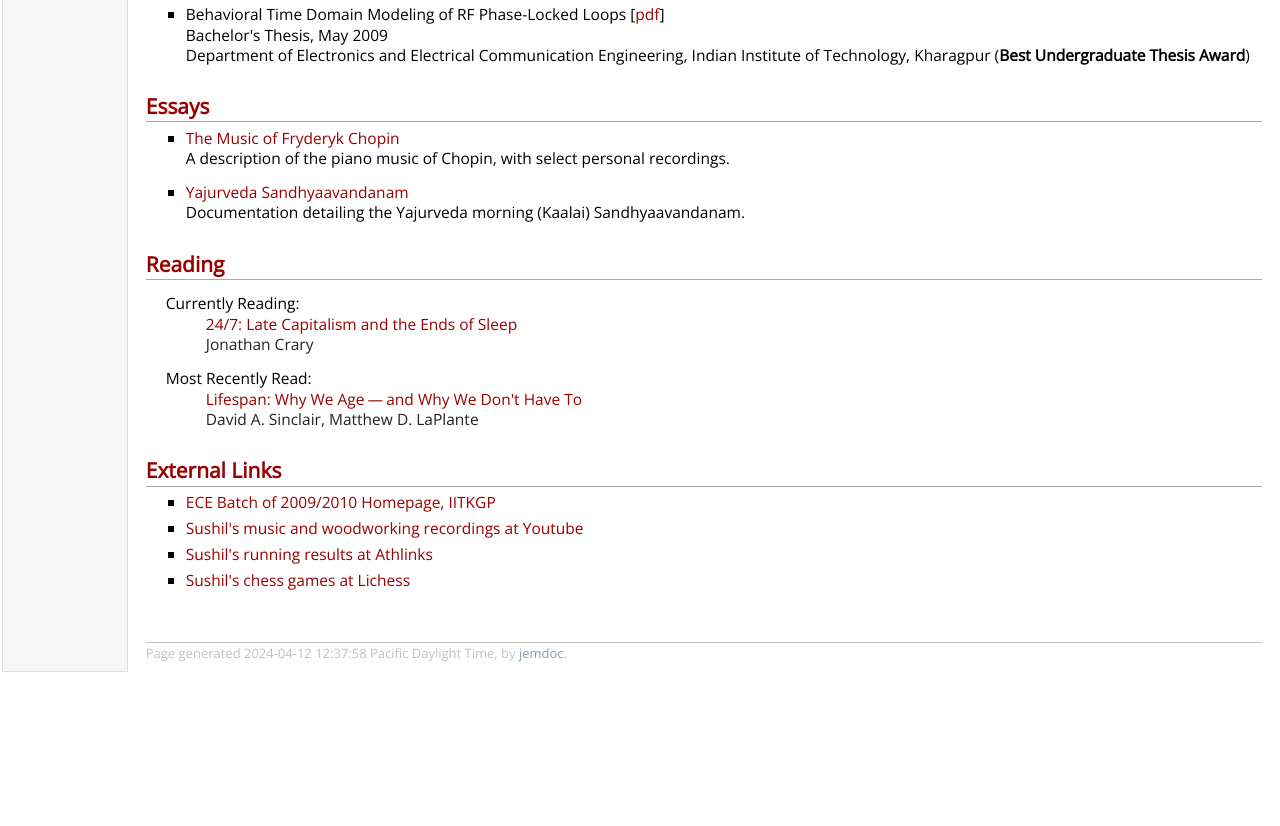
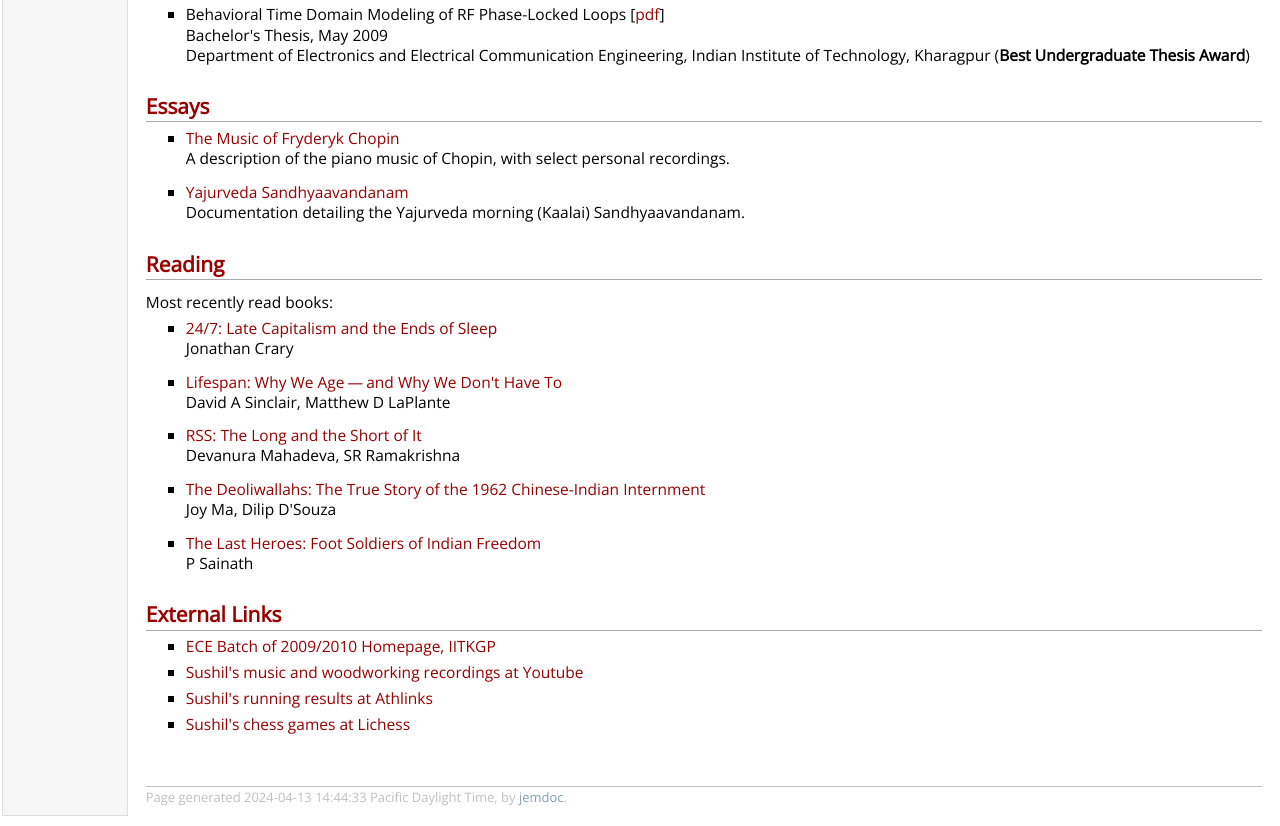
Before and after one commit to sushilsub/sushilsub.github.io, a plain HTML site: page index.html in a window 1280 px wide. Shown: the part 1848-2674 px from the top of the page. Before the commit the page ends 2530 px from the top, so only its background shows below. Drawn offline with nearby package versions, Linux system fonts and the light colour scheme.

Commit message:
Modified Reading Section

```diff
--- a/index.html
+++ b/index.html
@@ -44,7 +44,7 @@ scientist at <a href="https://www.intel.com/content/www/us/en/research/overview.
 <a href="https://www.iitkgp.ac.in/department/EC">Department of Electronics and Electrical Communication Engineering</a>
 at <a href="https://www.iitkgp.ac.in/">Indian Institute of Technology, Kharagpur</a>. I am from <a href="https://en.wikipedia.org/wiki/Bengaluru">Bengaluru</a>. </p>
 <p><h2 id="publications"><b>Publications</b></h2> </p>
-<p>For a list that include patents and abstracts, see my <a href="https://scholar.google.com/citations?user=T8kH4TEAAAAJ&amp;amp;hl=en">Google Scholar</a> profile. </p>
+<p>For a list that includes patents and abstracts, see my <a href="https://scholar.google.com/citations?user=T8kH4TEAAAAJ&amp;amp;hl=en">Google Scholar</a> profile. </p>
 <h3>Journal Papers</h3>
 <ul>
 <li><p>A Fully Integrated Cryo-CMOS SoC for State Manipulation, Readout, and High-Speed Gate Pulsing of Spin Qubits [<a href="https://ieeexplore.ieee.org/abstract/document/9583615">pdf</a>] <br />
@@ -140,28 +140,42 @@ Department of Electronics and Electrical Communication Engineering, Indian Insti
 </ul>
 <p><h2 id="essays"><b>Essays</b></h2></p>
 <ul>
-<li><p><a href="https://www.sushilsubramanian.com/chopin.html">The Music of Fryderyk Chopin</a>
-<br /> A description of the piano music of Chopin, with select personal recordings.</p>
+<li><p><a href="https://www.sushilsubramanian.com/chopin.html">The Music of Fryderyk Chopin</a> <br />
+A description of the piano music of Chopin, with select personal recordings.</p>
 </li>
 </ul>
 <ul>
-<li><p><a href="https://www.sushilsubramanian.com/sandhyaavandanam.html">Yajurveda Sandhyaavandanam</a>
-<br /> Documentation detailing the Yajurveda morning (Kaalai) Sandhyaavandanam.</p>
+<li><p><a href="https://www.sushilsubramanian.com/sandhyaavandanam.html">Yajurveda Sandhyaavandanam</a> <br />
+Documentation detailing the Yajurveda morning (Kaalai) Sandhyaavandanam.</p>
 </li>
 </ul>
 <p><h2 id="reading"><b>Reading</b></h2></p>
-<dl>
-<dt>Currently Reading:</dt>
-<dd><p>
-<a href="https://www.versobooks.com/products/2315-24-7">24/7: Late Capitalism and the Ends of Sleep</a> <br />
-Jonathan Crary</p></dd>
-</dl>
-<dl>
-<dt>Most Recently Read:</dt>
-<dd><p>
-<a href="https://www.simonandschuster.com/books/Lifespan/David-A-Sinclair/9781501191978">Lifespan: Why We Age&#8201;&mdash;&#8201;and Why We Don't Have To</a> <br />
-David A. Sinclair, Matthew D. LaPlante</p></dd>
-</dl>
+<p>Most recently read books:</p>
+<ul>
+<li><p><a href="https://www.versobooks.com/products/2315-24-7">24/7: Late Capitalism and the Ends of Sleep</a> <br />
+Jonathan Crary</p>
+</li>
+</ul>
+<ul>
+<li><p><a href="https://www.simonandschuster.com/books/Lifespan/David-A-Sinclair/9781501191978">Lifespan: Why We Age&#8201;&mdash;&#8201;and Why We Don't Have To</a> <br />
+David A Sinclair, Matthew D LaPlante</p>
+</li>
+</ul>
+<ul>
+<li><p><a href="https://pagdandi.org/product/rss-the-long-and-short-of-it-devanura-mahadeva/">RSS: The Long and the Short of It</a> <br />
+Devanura Mahadeva, SR Ramakrishna</p>
+</li>
+</ul>
+<ul>
+<li><p><a href="https://www.panmacmillan.co.in/bookdetails/9789389109382/The-Deoliwallahs/3305">The Deoliwallahs: The True Story of the 1962 Chinese-Indian Internment</a> <br />
+Joy Ma, Dilip D'Souza</p>
+</li>
+</ul>
+<ul>
+<li><p><a href="https://www.penguin.co.in/book/the-last-heroes/">The Last Heroes: Foot Soldiers of Indian Freedom</a> <br />
+P Sainath</p>
+</li>
+</ul>
 <p><h2 id="externallinks"><b>External Links</b></h2></p>
 <ul>
 <li><p><a href="https://sites.google.com/site/kgp05ece/">ECE Batch of 2009/2010 Homepage, IITKGP</a></p>
@@ -175,7 +189,7 @@ David A. Sinclair, Matthew D. LaPlante</p></dd>
 </ul>
 <div id="footer">
 <div id="footer-text">
-Page generated 2024-04-12 12:37:58 Pacific Daylight Time, by <a href="http://jemdoc.jaboc.net/">jemdoc</a>.
+Page generated 2024-04-13 14:44:33 Pacific Daylight Time, by <a href="http://jemdoc.jaboc.net/">jemdoc</a>.
 </div>
 </div>
 </td>
```
